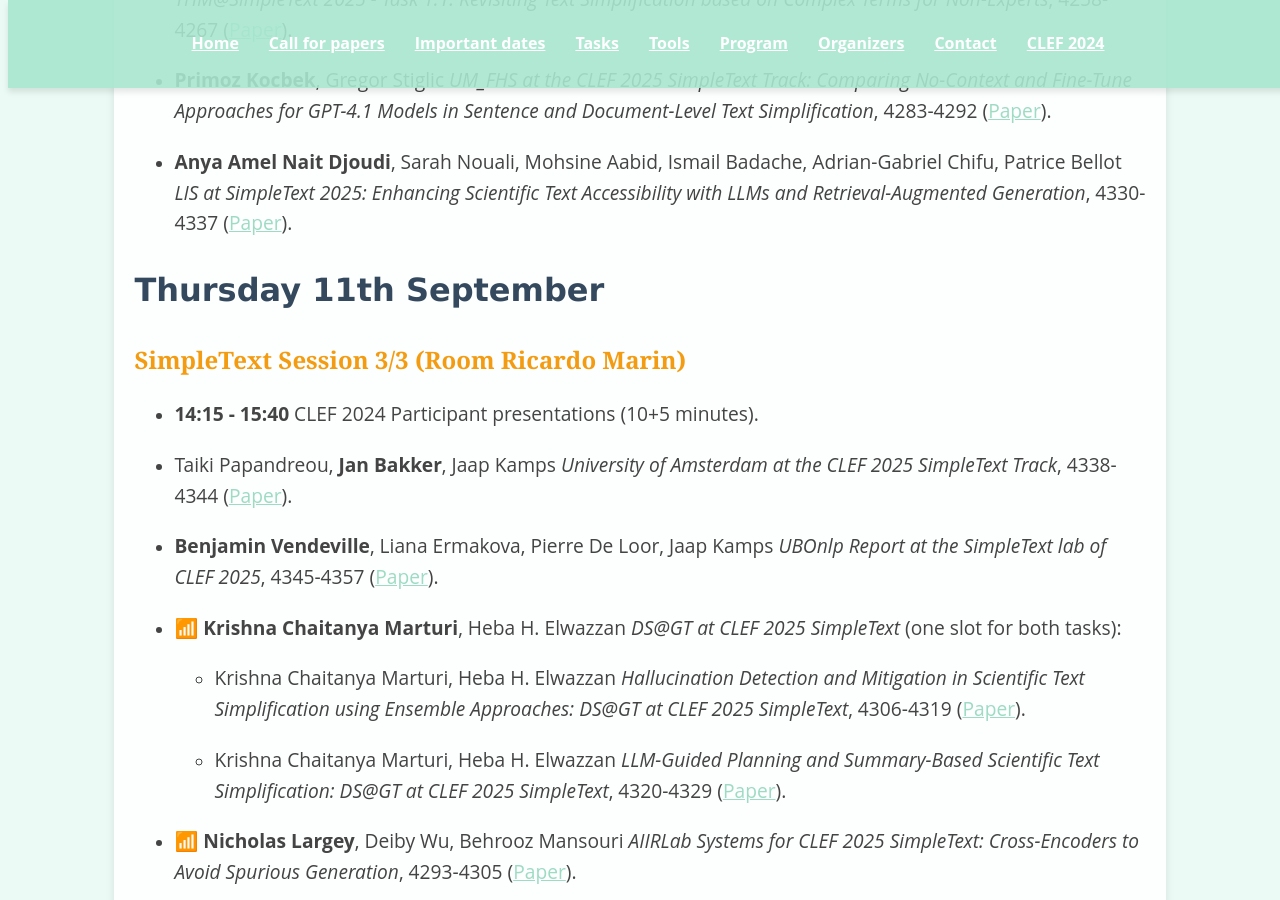
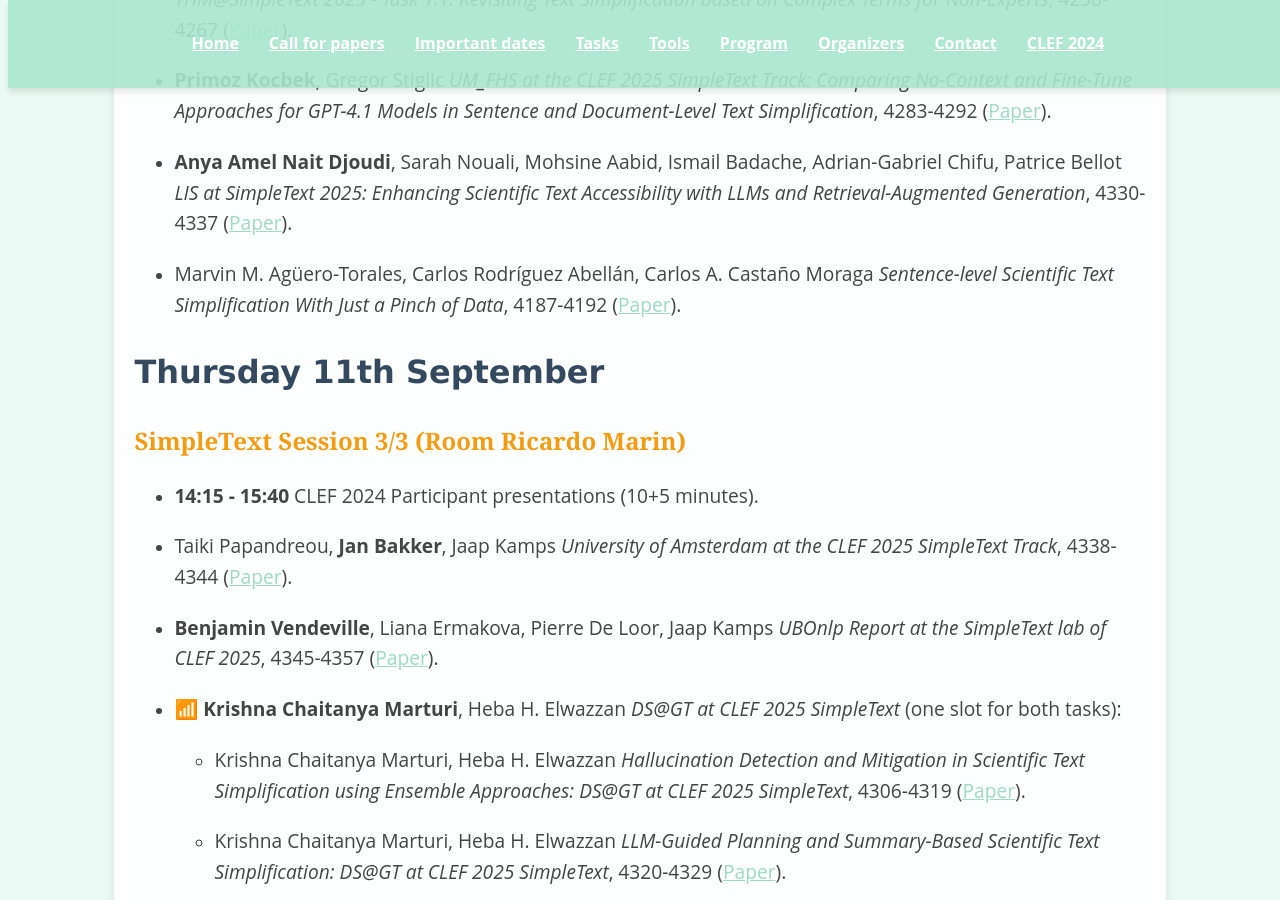
Before and after one commit to simpletext-madics/2025, a Jekyll site: the page built from program.md, in a window 1280 px wide and 900 px high, scrolled down 2698 px. Built offline with Jekyll 4.4.1, drawn with Linux system fonts in a browser that asks for light colours.

```diff
--- a/program.md
+++ b/program.md
@@ -79,6 +79,10 @@ _UM_FHS at the CLEF 2025 SimpleText Track: Comparing No-Context and Fine-Tune Ap
 * **Anya Amel Nait Djoudi**, Sarah Nouali, Mohsine Aabid, Ismail Badache, Adrian-Gabriel Chifu, Patrice Bellot
 _LIS at SimpleText 2025: Enhancing Scientific Text Accessibility with LLMs and Retrieval-Augmented Generation_, 4330-4337
 ([Paper](https://www.dei.unipd.it/~faggioli/temp/clef2025/paper_358.pdf)).
+
+* Marvin M. Agüero-Torales, Carlos Rodríguez Abellán, Carlos A. Castaño Moraga
+_Sentence-level Scientific Text Simplification With Just a Pinch of Data_, 4187-4192
+([Paper](https://www.dei.unipd.it/~faggioli/temp/clef2025/paper_346.pdf)).
 
 ## Thursday 11th September
 
```
